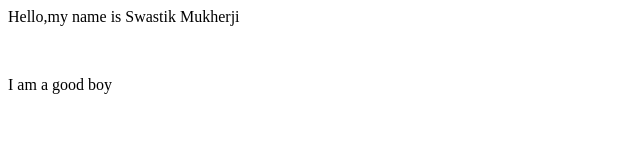
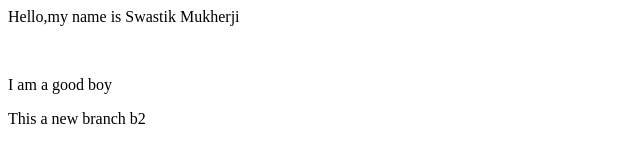
Before and after one commit to Swastik-Mukherji/Localrepo1, a plain HTML site: page index.html in a window 1280 px wide. Shown: the whole page, without its empty margins (0-640 px from the left). Drawn offline with Linux system fonts and the light colour scheme.

Commit message:
Added new feature in b2

```diff
--- a/index.html
+++ b/index.html
@@ -3,3 +3,4 @@
 </p>
 <br>
 <p>I am a good boy</p>
+<p>This a new branch b2</p>
```
